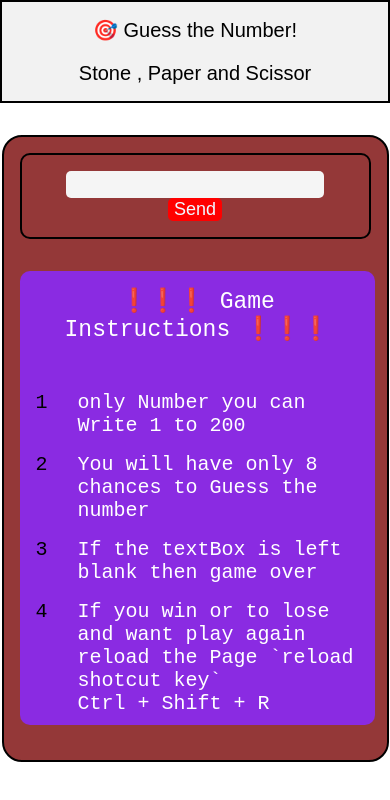
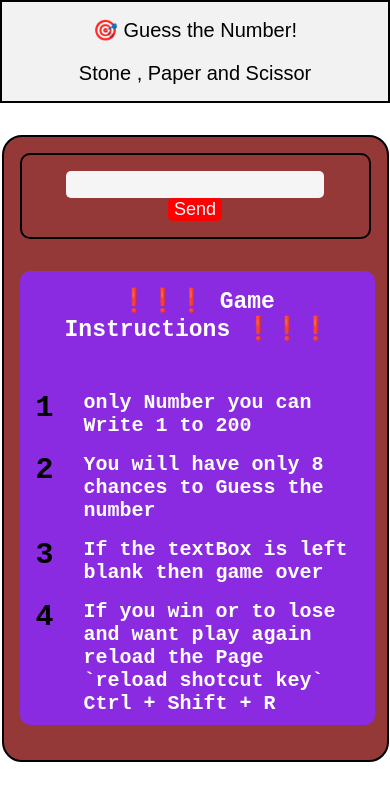
Before and after one commit to Mohammadaamir284/Local-Games, a plain HTML site: page index.html in a window 390 px wide. Shown: the top 800 px of the page. Drawn offline with Linux system fonts and the light colour scheme.

Commit message:
Update game2 file for new game

```diff
--- a/game2.css
+++ b/game2.css
@@ -42,6 +42,11 @@
         font-size: 23px;
     }
 
+    .in{
+        font-weight:900 ;
+        font-size: 30px;
+    }
+
 }
 
 @media only screen and (max-width: 500px) {
```
